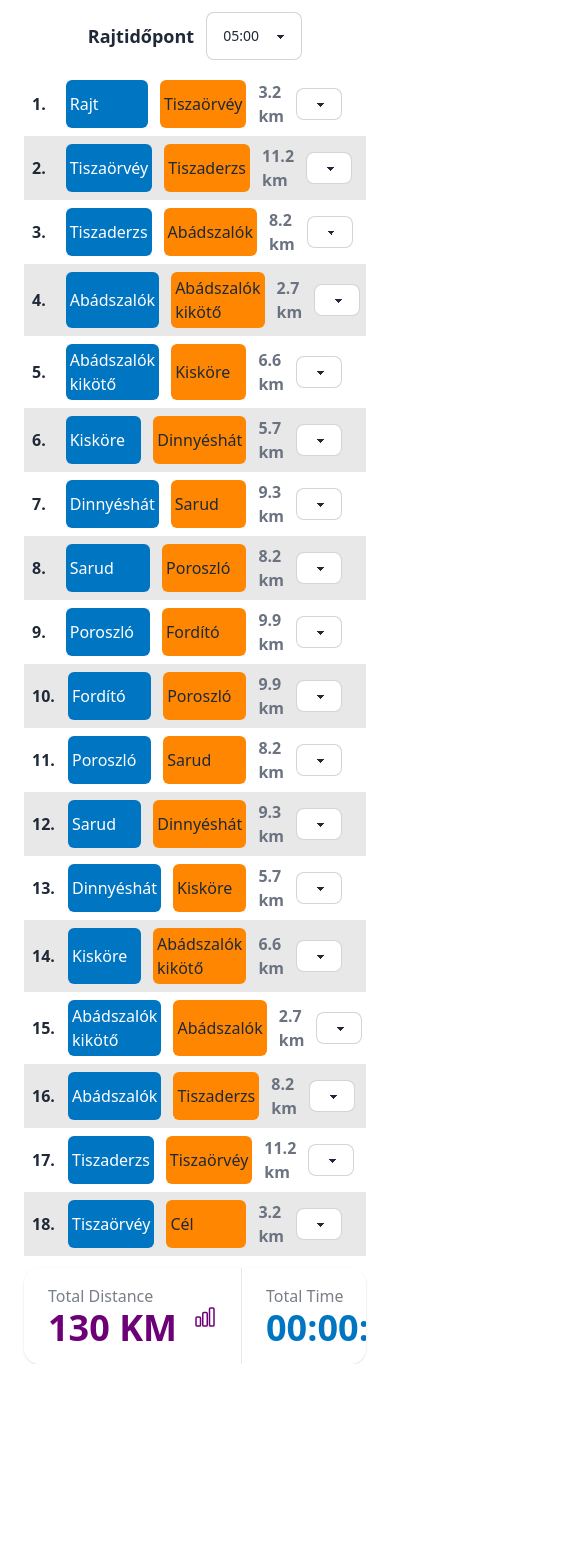
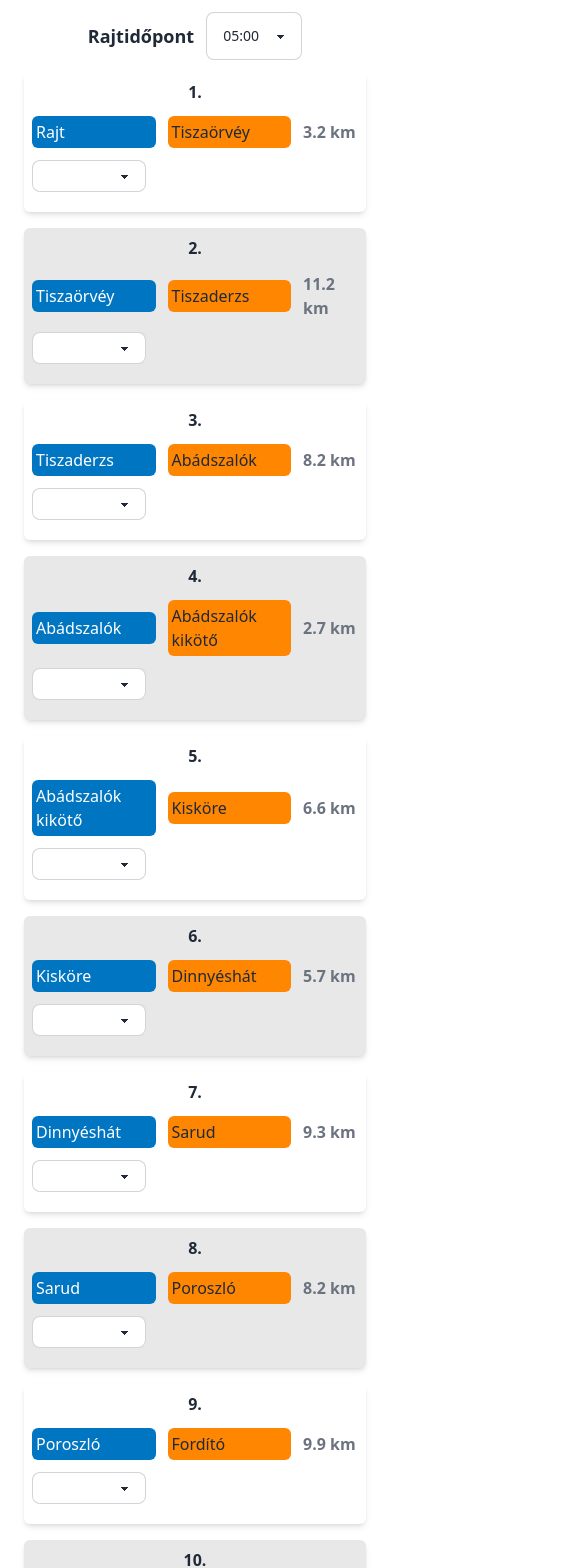
Before and after one commit to wboyz/utt-calculator, a Nuxt app: page / in a window 390 px wide. Shown: the top 1568 px of the page, 585 px wide, since content can reach past the window. Before the commit the page ends 1364 px from the top, so only its background shows below. Built offline with nearby package versions, Linux system fonts and the light colour scheme.

Commit message:
refactor: :lipstick: start implementing mobile design

```diff
--- a/app.vue
+++ b/app.vue
@@ -60,6 +60,7 @@ const percent = computed(() => {
 </script>
 
 <template>
+
   <div class="container px-6 mx-auto">
     <div class="flex items-center justify-center gap-3 my-3">
       <label class="flex-none" for="starting_time">
@@ -71,29 +72,38 @@ const percent = computed(() => {
     </div>
 
     <div class="flex flex-col">
-      <div v-for="(section, index) in sections" :key="section.id" class="flex gap-3 py-2"
+      <div v-for="(section, index) in sections" :key="section.id" class="flex gap-3 py-2 flex-col lg:flex-row px-2 shadow-md lg:shadow-none mb-4 lg:mb-0 rounded-md lg:rounded-none"
         :class="section.id % 2 === 0 ? 'bg-base-200' : ''">
-        <div class="flex items-center font-bold w-8 px-2">{{ section.id }}.</div>
-        <div class="flex items-center w-64 text-white bg-secondary p-1 rounded-md">{{ section.from }}</div>
-        <div class="flex items-center w-64 bg-accent p-1 rounded-md">{{ section.to }}</div>
-        <div class="flex items-center text-gray-500 w-20 font-bold">{{ section.distance }} km</div>
-        <div class="items-center flex">
+        <div class="flex gap-3 flex-col lg:flex-row">
+          <div class="flex font-bold w-full lg:w-8 px-2 justify-center">{{ section.id }}.</div>
+          <div class="flex items-center gap-3">
+            <div class="flex w-44 text-white bg-secondary p-1 rounded-md">{{ section.from }}</div>
+            <div class="flex w-44 bg-accent p-1 rounded-md">{{ section.to }}</div>
+            <div class="flex text-gray-500 w-20 font-bold">{{ section.distance }} km</div>
+          </div>
+        </div>
+        <div class="flex flex-col lg:flex-row gap-3">
+          <div class="flex gap-3">
+            <div class="flex">
               <select v-model="selectedRunners[index]" class="select select-sm select-bordered w-full max-w-xs">
                 <option v-for="runner in runners" :key="runner.name" :value="runner">{{ runner.name }}</option>
               </select>
             </div>
-        <div class="items-center flex gap-3">
+            <div class="flex gap-3">
               <input type="number" min="0" v-if="selectedRunners[index]" v-model="selectedRunners[index].pace.minutes"
-            class="w-20 input input-sm input-bordered max-w-xs" />
+                class="w-16 input input-sm input-bordered max-w-xs" />
               <input type="number" min="0" v-if="selectedRunners[index]" v-model="selectedRunners[index].pace.seconds"
-            class="w-20 input input-sm input-bordered max-w-xs" />
+                class="w-16 input input-sm input-bordered max-w-xs" />
             </div>
-        <div class="items-center flex">
+          </div>
+          <div class="flex gap-3">
+            <div class="flex">
               {{ selectedRunners[index]?.formattedTime(sections[index].distance) }}
             </div>
-        <div v-if="selectedRunners[index]" class="flex items-center">
+            <div v-if="selectedRunners[index]" class="flex">
               <div v-if="index === 0">
-            {{ sections[0].calculateArrival(startingTime, selectedRunners[0]?.formattedTime(sections[0].distance)) }}
+                {{ sections[0].calculateArrival(startingTime, selectedRunners[0]?.formattedTime(sections[0].distance))
+                }}
               </div>
               <div v-else>
                 {{ sections[index].calculateArrival(sections[index - 1]?.arrival,
@@ -102,9 +112,10 @@ const percent = computed(() => {
             </div>
           </div>
         </div>
+      </div>
+    </div>
 
-    <div class="flex mt-3 justify-center">
-      <div class="stats shadow">
+    <div class="stats shadow mt-3">
       <div class="stat">
         <div class="stat-figure text-primary">
           <svg xmlns="http://www.w3.org/2000/svg" fill="none" viewBox="0 0 24 24" stroke-width="1.5"
@@ -122,8 +133,7 @@ const percent = computed(() => {
         <div class="stat-figure text-secondary">
           <svg xmlns="http://www.w3.org/2000/svg" fill="none" viewBox="0 0 24 24" stroke-width="1.5"
             stroke="currentColor" class="inline-block w-6 h-6 stroke-current">
-              <path stroke-linecap="round" stroke-linejoin="round"
-                d="M12 6v6h4.5m4.5 0a9 9 0 1 1-18 0 9 9 0 0 1 18 0Z" />
+            <path stroke-linecap="round" stroke-linejoin="round" d="M12 6v6h4.5m4.5 0a9 9 0 1 1-18 0 9 9 0 0 1 18 0Z" />
           </svg>
 
         </div>
@@ -147,6 +157,5 @@ const percent = computed(() => {
 
     </div>
   </div>
-  </div>
 
 </template>
```
Lines whose indentation alone changed are shown as unchanged.
